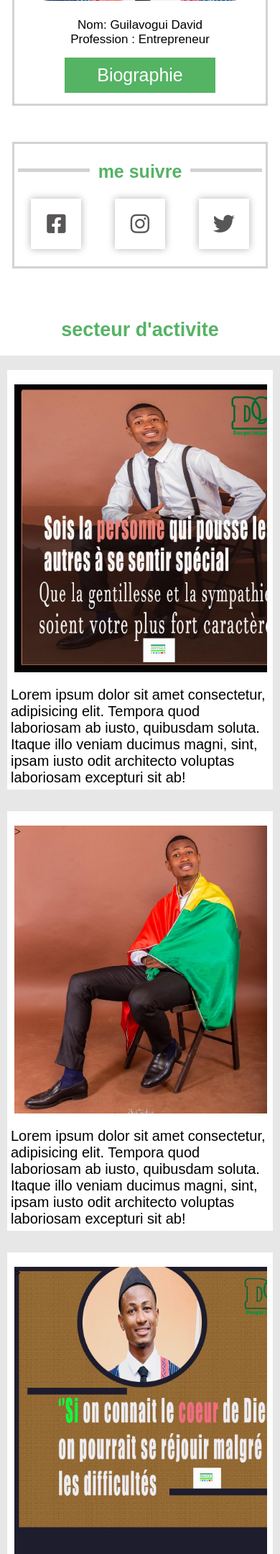
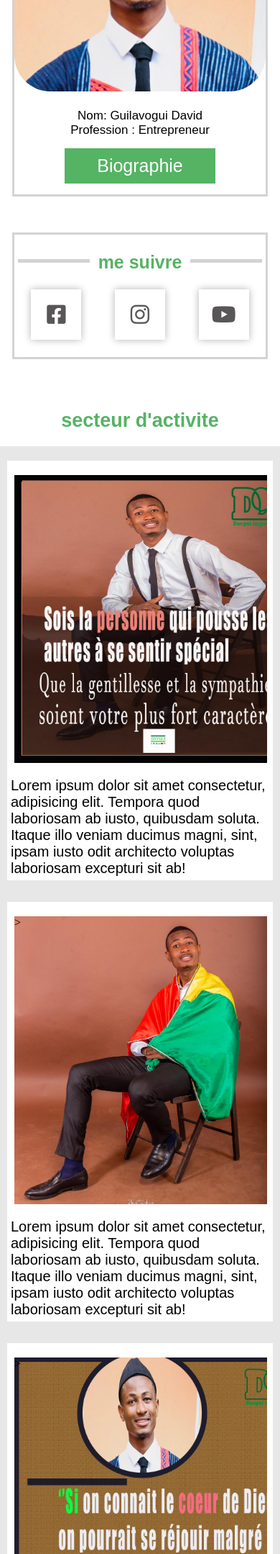
Before and after one commit to renezoum/davgui, a PHP site: page / in a window 390 px wide. Shown: the part 1710-3869 px from the top of the page at 72% size. Run offline with PHP 8.4, Linux system fonts and the light colour scheme.

Commit message:
insertion de la page biographie

```diff
--- a/css/contact.css
+++ b/css/contact.css
@@ -60,12 +60,12 @@ body{
 .formulaire form .button-area button{
     cursor:pointer;
     border:none;
-    width:70%;
+    width:55%;
     height:50px;
     background-color:rgb(50,147,51);
     padding:5px;
     color:#fff;
-    font-size:1.5em;
+    font-size:1.2em;
     font-family:sans-serif;
     border-radius:2em;
     box-shadow: 10px 10px 15px #0000002f, 10px -10px 15px #ffffffca;
--- a/css/index.css
+++ b/css/index.css
@@ -210,6 +210,10 @@ header ul li a {
     padding:10px 0;
     cursor:pointer;
 }
+.about .profile .info button a{
+    text-decoration: none;
+    color:white;
+}
 
 .actuality {
     margin-top:60px;
@@ -291,7 +295,8 @@ header ul li a {
 .secteur div .image_font{
 
     width:95%;
-    background-size: cover;
+    background-size:cover;
+    background-repeat: no-repeat;
     height:400px;
     margin-bottom:15px;
 }
@@ -406,6 +411,9 @@ footer .menu_footer .contact-icon div a i{
 
 
 @media screen and (max-width:700px){
+    .first-bloc{
+        height:200px;
+    }
     .first-bloc .logo{
         width:70px;
     }
--- a/section/biographie.html
+++ b/section/biographie.html
@@ -5,6 +5,6 @@
     <div class="info">
         <span>Nom: Guilavogui David</span>
         <span> Profession : Entrepreneur</span>
-        <button class="button ">Biographie</button>
+        <button class="button "><a href="pages_biographie.php">Biographie</a></button>
     </div>
 </div>
--- a/section/contact.html
+++ b/section/contact.html
@@ -2,9 +2,9 @@
             <div class="contact">
                 <h3>me suivre</h3>
                 <div class="contact-icon">
-                    <div><a href="#"><i class="fa-brands fa-square-facebook" id="icon-id"></i></a></div>
-                    <div><a href="#"><i class="fa-brands fa-instagram" id="icon-id"></i></a></div>
-                    <div><a href="#"><i class="fa-brands fa-twitter" id="icon-id"></i></a></div>
+                    <div><a href="https://www.facebook.com/profile.php?id=100082086468405"><i class="fa-brands fa-square-facebook" id="icon-id"></i></a></div>
+                    <div><a href=" https://www.instagram.com/invites/contact/?utm_source=ig_contact_invite&utm_medium=whatsapp"><i class="fa-brands fa-instagram" id="icon-id"></i></a></div>
+                    <div><a href="https://youtube.com/@Davgui2"><i class="fa-brands fa-youtube" id="icon-id"></i></a></div>
                 </div>
 
             </div>
--- a/section/navbar.html
+++ b/section/navbar.html
@@ -8,9 +8,9 @@
     </div>
     <header>
         <ul>
-            <li><a href="">Accueil</a></li>
-            <li><a href="#">Actualite</a></li>
-            <li><a href="#">Biographie</a></li>
+            <li><a href="index.php">Accueil</a></li>
+            <li><a href="actualite.php">Actualite</a></li>
+            <li><a href="pages_biographie.php">Biographie</a></li>
             <li><a href="contact.php">Contact</a></li>
         </ul>
     </header>
```
Also changed, not shown: pages_biographie.php (added, +28 -0 lines), css/actualite.css (added), css/banniere.css (added), css/biographie.css (added), css/navbar.css (added), css/page_biographie.css (added), css/secteur.css (added).
